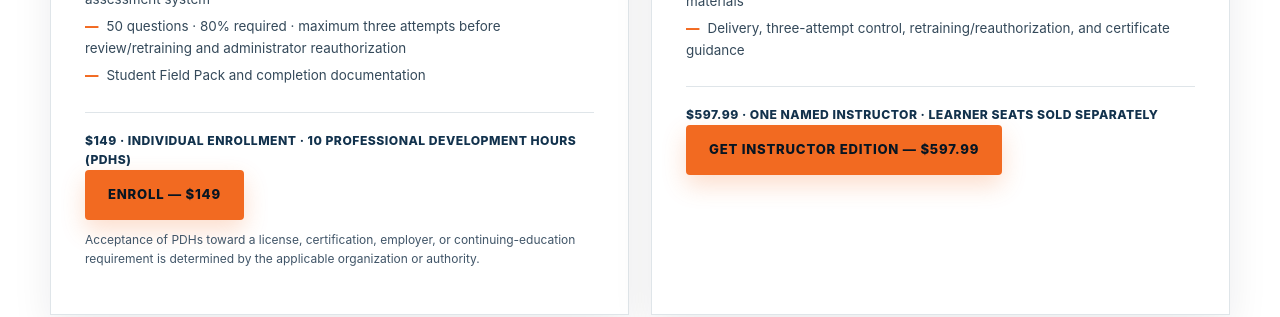
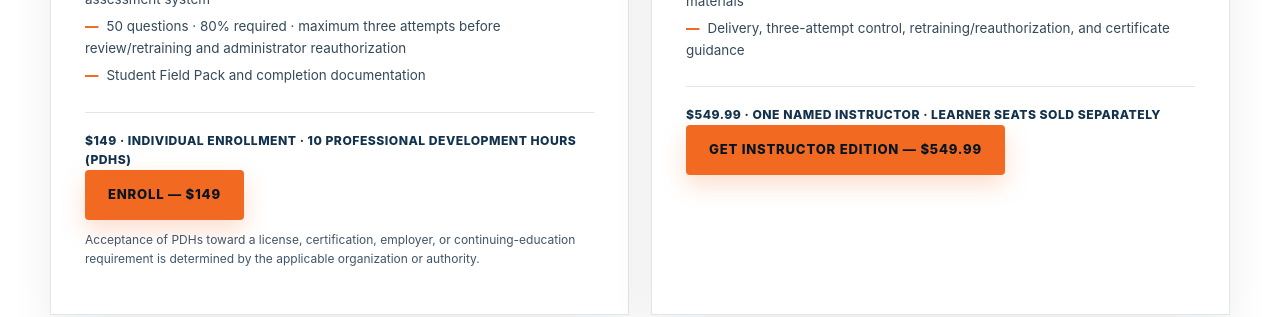
Before and after one commit to rightmercs/toolbox-to-table, a Jekyll site: the page built from training/wps-interpretation.md, in a window 1280 px wide and 900 px high, scrolled down 3927 px. Shown: the part 153-470 px from the top of the window. Built offline with Jekyll 4.4.1, drawn with Linux system fonts in a browser that asks for light colours.

Commit message:
Update wps-interpretation.md

```diff
--- a/training/wps-interpretation.md
+++ b/training/wps-interpretation.md
@@ -71,8 +71,8 @@ permalink: /training/wps-interpretation/
     <article class="edition-card edition-card--featured">
       <p class="edition-label">Training delivery</p><h3>Instructor Course Package</h3><p>For qualified instructors, employers, training providers, and QA/QC organizations delivering and documenting the complete course.</p>
       <ul class="feature-list"><li>Licensed learner-delivery foundation</li><li>15 editable instructional PowerPoint masters</li><li>Instructor Master Manual, expected answers, and discussion guidance</li><li>Editable capstone, records, certificate, and controlled exam-administration materials</li><li>Delivery, three-attempt control, retraining/reauthorization, and certificate guidance</li></ul>
-      <p class="release-status">$597.99 · One named instructor · Learner seats sold separately</p>
-      <a class="button button--primary" href="https://payhip.com/b/H4Osy" target="_blank" rel="noopener noreferrer">Get Instructor Edition — $597.99</a>
+      <p class="release-status">$549.99 · One named instructor · Learner seats sold separately</p>
+      <a class="button button--primary" href="https://payhip.com/b/H4Osy" target="_blank" rel="noopener noreferrer">Get Instructor Edition — $549.99</a>
     </article>
   </div>
 </section>
```
